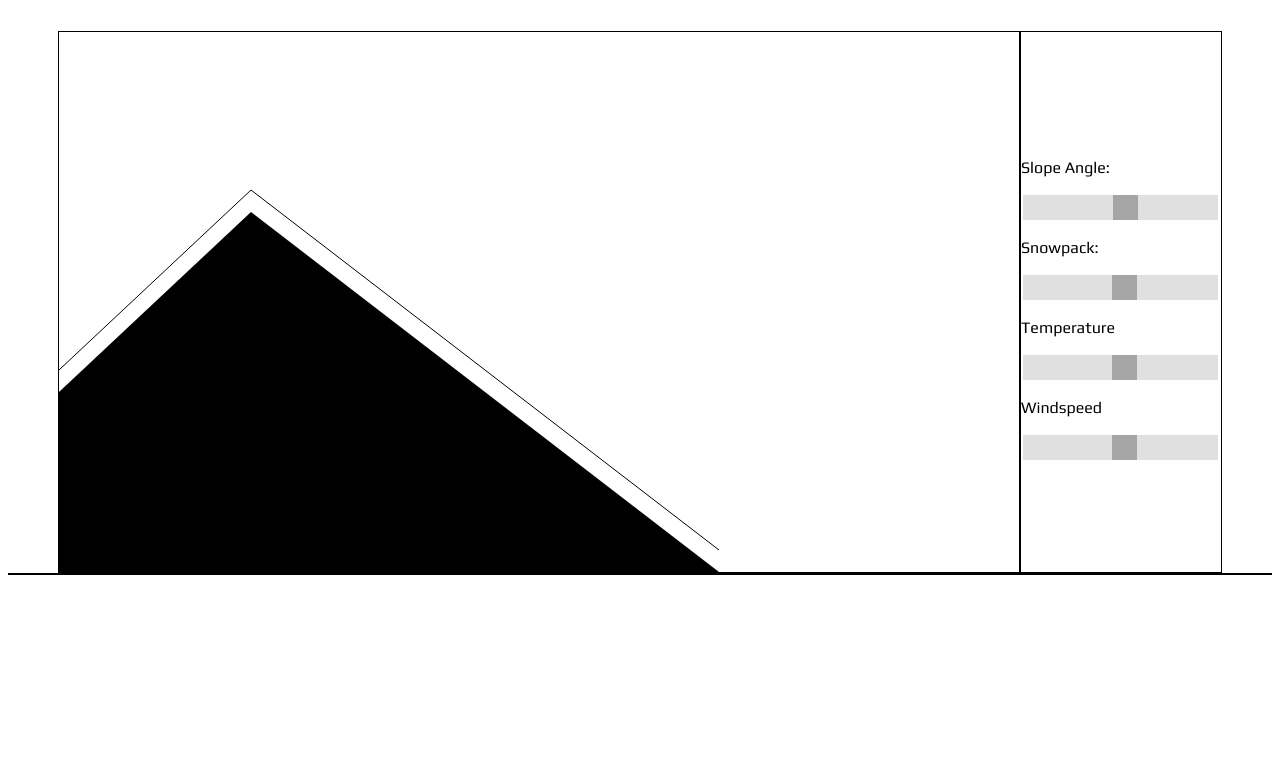
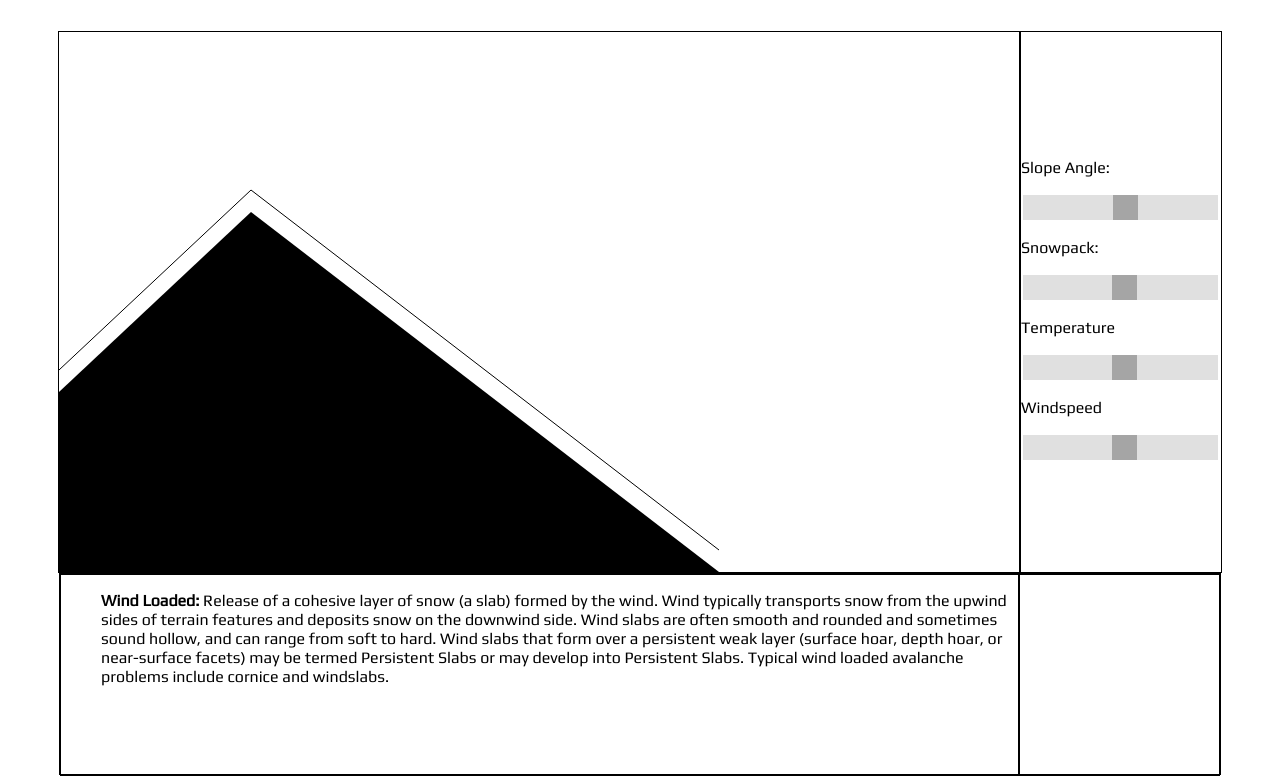
Before and after one commit to ctvidic/AvySim, a website built with webpack: page index.html in a window 1280 px wide. Shown: the part 169-952 px from the top of the page. Before the commit the page ends 800 px from the top, so only its background shows below. Built offline with nearby package versions, Linux system fonts and the light colour scheme.

Commit message:
wind description

```diff
--- a/index.html
+++ b/index.html
@@ -16,6 +16,7 @@
 
 <body>
     <h1>AvySim</h1>
+    <div id="fullboard">
         <div id="main-board">
             <canvas id="display-canvas" width=960 height=540></canvas>
 
@@ -33,10 +34,34 @@
 
         </div>
 
-    <div id="description" width=960 height=300>
+        <div id="description">
+            <div id="textdescription">
+                <ul id="outofrange">
+                    Slab avalanches generally occur at slope angles between 30 and 45 degrees. On steeper slopes, snow doesn’t typically
+                    accumulate enough to form a slab, while shallower slopes are not steep enough for the snow to slide downhill.
+                </ul>
+                 <ul id="wayoutofrange">
+                    Too steep for snow to accumumulate enough to form a slab
+                 </ul>
+                 <ul id="windloaded">
+                    <b>Wind Loaded: </b>
+                    Release of a cohesive layer of snow (a slab) formed by the wind. Wind typically transports snow from the upwind sides of
+                    terrain features and deposits snow on the downwind side. Wind slabs are often smooth and rounded and sometimes sound
+                    hollow, and can range from soft to hard. Wind slabs that form over a persistent weak layer (surface hoar, depth hoar, or
+                    near-surface facets) may be termed Persistent Slabs or may develop into Persistent Slabs. Typical wind loaded avalanche problems
+                    include cornice and windslabs.
+                 </ul>
+            </div>
+            <div id="photodescription">
+
+            </div>
 
 
         </div>
+    </div>
+
+
+
 </body>
 
 </html>
--- a/src/index.js
+++ b/src/index.js
@@ -1,6 +1,7 @@
 import "./styles/index.scss"
 
 document.addEventListener("DOMContentLoaded", () =>{
+
     class DisplayMountain{
         constructor(){
             this.canvas = document.getElementById("display-canvas")
@@ -38,15 +39,24 @@ document.addEventListener("DOMContentLoaded", () =>{
             let peak = this.canvas.height / 3;
             this.ctx.beginPath();
             this.ctx.moveTo(0, 2 / 3 * this.canvas.height - this.snowVal);
-            debugger;
-            if (this.slopeVal > 70) {
+            if (this.slopeVal > 70 && this.slopeVal <= 75) {
                 this.snowVal /= 1.5;
+                outofrange.style.display = "block";
+                wayoutofrange.style.display = "none";
+            }else if (this.slopeVal > 75 && this.slopeVal <= 80) {
+                this.snowVal /= 2;
+                outofrange.style.display = "block";
+                wayoutofrange.style.display = "none";
+            }else if (this.slopeVal > 80) {
+                wayoutofrange.style.display="block";
+                outofrange.style.display = "none"
+                this.snowVal /= 2.5;
+            }else if (this.slopeVal < 30){
+                outofrange.style.display = "block"
             }
-            if (this.slopeVal > 75) {
-                this.snowVal /= 2;
-            }
-            if (this.slopeVal > 80) {
-                this.snowVal /= 2.5;
+            else{
+                wayoutofrange.style.display = "none";
+                outofrange.style.display = "none"
             }
             this.ctx.lineTo(this.canvas.width / 5, peak - this.snowVal);
             this.ctx.lineTo(-6 * this.slopeVal + this.canvas.width, this.canvas.height - this.snowVal);
@@ -54,17 +64,66 @@ document.addEventListener("DOMContentLoaded", () =>{
         }
     }
 
+    class DisplayWind{
+        constructor(){
+            this.canvas = document.getElementById("display-canvas")
+            this.ctx = this.canvas.getContext('2d');
+            let windSlider = document.getElementById("windspeed");
+            this.windValue = Number.parseInt(windSlider.value);
+            this.windArray = [];
+            this.x=0;
+            this.y=0
+            this.rotation = 0;
+            this.drawWind();
+            this.gravity=5;
+        }
+
+        drawWind(){
+            // let peak = this.canvas.height / 3;
+            let windSlider = document.getElementById("windspeed");
+            this.windValue = Number.parseInt(windSlider.value);
+            // for(let i =0;i<this.windValue;i++){
+            //     this.ctx.beginPath();
+            //     this.ctx.moveTo(this.canvas.width / 5+this.x, peak+this.gravity-this.rotation*Math.random());
+            //     this.ctx.lineTo(this.canvas.width / 5 + this.windValue*10+this.x, Math.random()*(20) + peak-50+this.gravity+this.rotation)
+            //     this.ctx.stroke();
+            // }
+            // this.x+=this.windValue/10;
+            // if (this.x > 700){
+            //     this.x = 0;
+            // }
+            // if (this.y > this.canvas.height) {
+            //     this.y = 0;
+            // }
+            // this.gravity+=2;
+            // this.rotation+=1;
+            // this.y+=this.gravity;
+            debugger;
+            if (this.windValue > 10){
+                windloaded.style.display = "block";
+            }else{
+                windloaded.style.display = "none";
+            }
+        }
+    }
+
+
+    class DisplayPrecipitation{
+
+    }
+
     class DisplayCanvas {
         constructor(){
             this.canvas = document.getElementById("display-canvas")
             this.ctx = this.canvas.getContext('2d');
             this.animate = this.animate.bind(this)
-
+            this.windCanvas = new DisplayWind;
         }
         animate(){
             this.ctx.clearRect(0, 0, this.canvas.width, this.canvas.height);
             let mountainCanvas = new DisplayMountain;
             let snowCanvas = new DisplaySnow(mountainCanvas.slopeVal);
+            this.windCanvas.drawWind();
             requestAnimationFrame(this.animate)
         }
     }
```
Also changed, not shown: dist/main.css, dist/main.js. Lines whose indentation alone changed are shown as unchanged.
